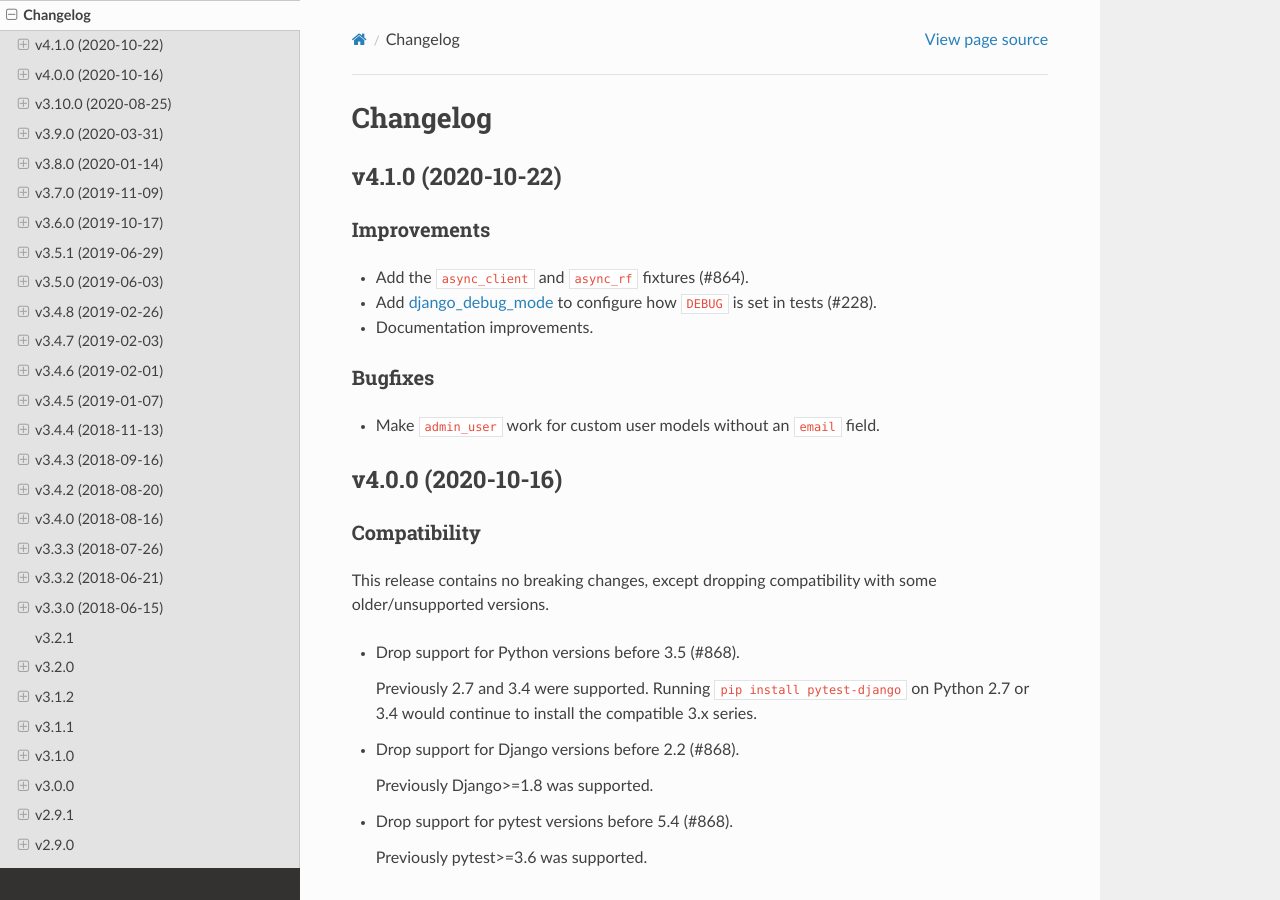
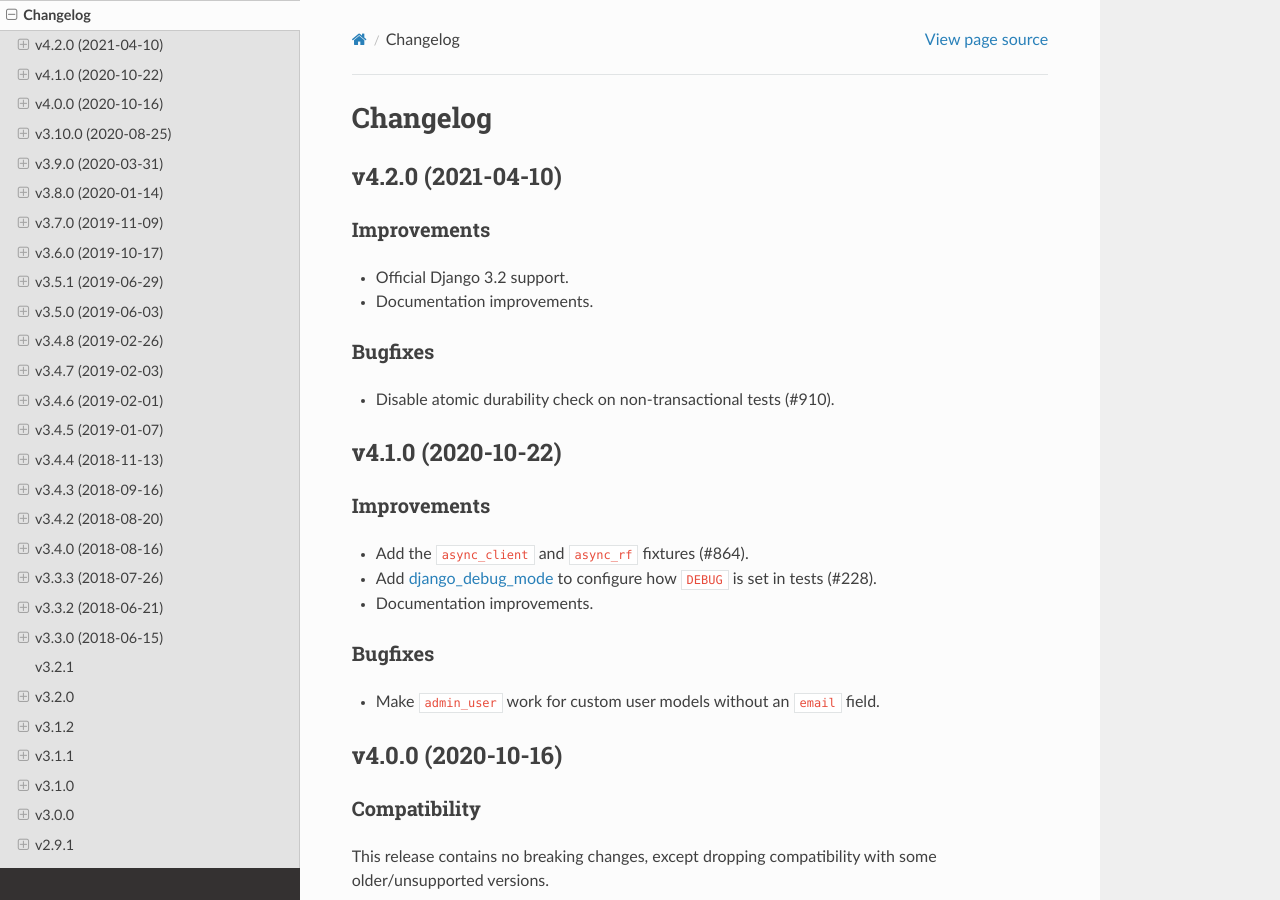
Before and after one commit to pytest-dev/pytest-django, a Sphinx documentation site: the page built from docs/changelog.rst, in a window 1280 px wide and 900 px high. Built offline with Sphinx 7.4.7 and the Read the Docs theme 2.0.0, drawn with Linux system fonts in a browser that asks for light colours; cross-references to code outside the pages are shown as plain code.

Commit message:
Release 4.2.0

```diff
--- a/docs/changelog.rst
+++ b/docs/changelog.rst
@@ -1,5 +1,21 @@
 Changelog
 =========
+
+v4.2.0 (2021-04-10)
+-------------------
+
+Improvements
+^^^^^^^^^^^^
+
+* Official Django 3.2 support.
+
+* Documentation improvements.
+
+Bugfixes
+^^^^^^^^
+
+* Disable atomic durability check on non-transactional tests (#910).
+
 
 v4.1.0 (2020-10-22)
 -------------------
```
